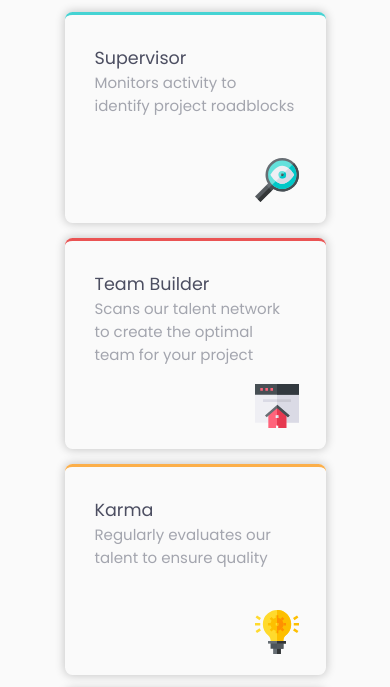
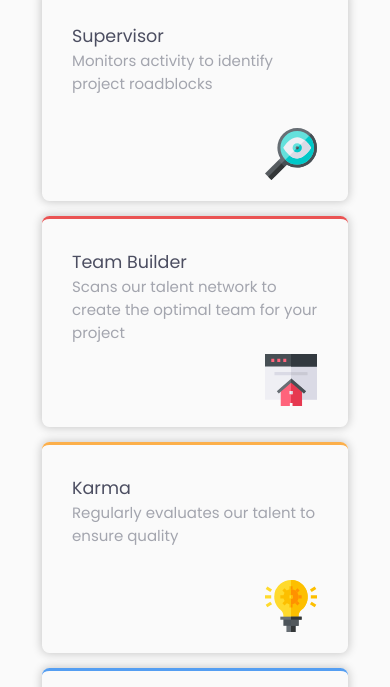
Before and after one commit to Svprnce/four-card-feature-section-master, a plain HTML site: page index.html in a window 390 px wide. Shown: the part 238-925 px from the top of the page. Drawn offline with Linux system fonts and the light colour scheme.

Commit message:
fixed padding for mobile

```diff
--- a/style.css
+++ b/style.css
@@ -83,6 +83,9 @@ main{
     .box{
         display: grid;
     }
+    main{
+        padding: 0.5rem;
+    }
     .card{
         width: 100%;
     }
```
